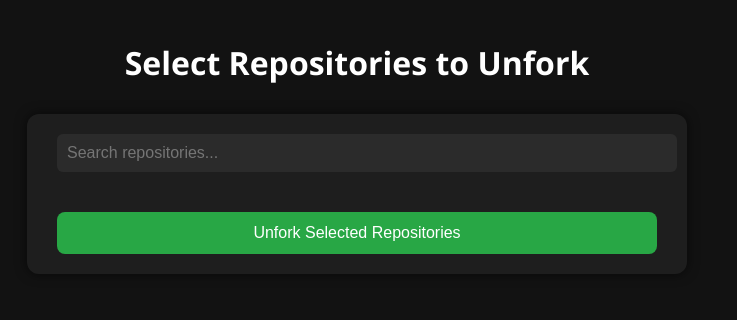
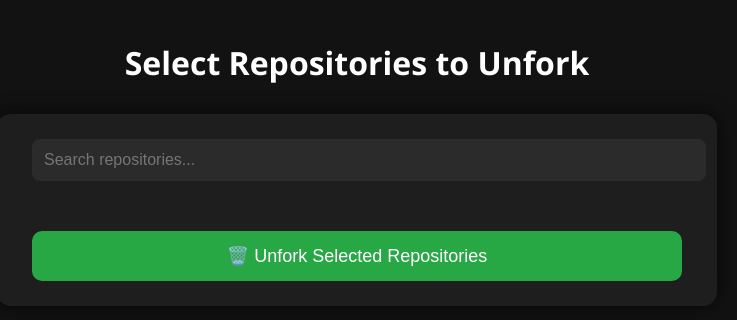
Before and after one commit to NarmalaSk/Unfork, a FastAPI app: template templates/repos.html in a window 1280 px wide. Shown: the top 320 px of the page, without its empty margins (283-1020 px from the left). Run offline with FastAPI, Linux system fonts and the light colour scheme; the template is opened without the code that fills it, so the values that code supplies are empty.

Commit message:
Update repos.html

```diff
--- a/templates/repos.html
+++ b/templates/repos.html
@@ -14,23 +14,25 @@
         h1 {
             text-align: center;
             color: #ffffff;
+            margin-bottom: 30px;
         }
 
         form {
-            max-width: 600px;
-            margin: 30px auto;
+            max-width: 650px;
+            margin: 0 auto;
             background: #1e1e1e;
-            padding: 20px 30px;
-            border-radius: 12px;
-            box-shadow: 0 0 12px rgba(0,0,0,0.6);
+            padding: 25px 35px;
+            border-radius: 14px;
+            box-shadow: 0 0 20px rgba(0,0,0,0.7);
+            animation: fadeIn 0.7s ease;
         }
 
         .search-bar {
             width: 100%;
-            padding: 10px;
-            margin-bottom: 20px;
+            padding: 12px;
+            margin-bottom: 25px;
             border: none;
-            border-radius: 6px;
+            border-radius: 8px;
             background-color: #2b2b2b;
             color: #f1f1f1;
             font-size: 16px;
@@ -39,40 +41,77 @@
         .repo-item {
             display: flex;
             align-items: center;
-            padding: 10px 0;
+            padding: 12px 0;
             border-bottom: 1px solid #333;
+            transition: background-color 0.2s;
         }
 
         .repo-item:last-child {
             border-bottom: none;
         }
 
+        .repo-item:hover {
+            background-color: #252525;
+        }
+
         .repo-item input {
-            margin-right: 12px;
-            transform: scale(1.2);
+            margin-right: 14px;
+            transform: scale(1.3);
         }
 
         button {
             display: block;
             width: 100%;
-            padding: 12px;
-            margin-top: 20px;
+            padding: 14px;
+            margin-top: 25px;
             background-color: #28a745;
             color: #fff;
             border: none;
-            border-radius: 8px;
-            font-size: 16px;
+            border-radius: 10px;
+            font-size: 18px;
             cursor: pointer;
-            transition: background-color 0.3s ease;
+            transition: background-color 0.3s ease, transform 0.2s;
         }
 
         button:hover {
             background-color: #218838;
+            transform: scale(1.03);
+        }
+
+        @keyframes fadeIn {
+            from { opacity: 0; transform: translateY(-10px); }
+            to   { opacity: 1; transform: translateY(0); }
+        }
+
+        /* Toast styles */
+        #toast {
+            visibility: hidden;
+            min-width: 280px;
+            background-color: #e63946;
+            color: #fff;
+            text-align: center;
+            border-radius: 8px;
+            padding: 16px;
+            position: fixed;
+            z-index: 999;
+            left: 50%;
+            bottom: 30px;
+            font-size: 16px;
+            transform: translateX(-50%);
+            opacity: 0;
+            transition: opacity 0.5s, bottom 0.5s;
+        }
+
+        #toast.show {
+            visibility: visible;
+            opacity: 1;
+            bottom: 50px;
         }
 
     </style>
 </head>
 <body>
+
     <h1>Select Repositories to Unfork</h1>
 
     <form method="post" action="/delete_repos">
@@ -90,25 +129,44 @@
 
         <input type="hidden" name="access_token" value="{{ token }}">
 
-        <button type="submit">Unfork Selected Repositories</button>
+        <button type="submit">🗑️ Unfork Selected Repositories</button>
     </form>
+
+    <!-- Toast notification -->
+    <div id="toast"></div>
 
     <script>
         const searchInput = document.getElementById('searchInput');
         const repoList = document.getElementById('repoList');
         const repoItems = repoList.getElementsByClassName('repo-item');
+        const form = document.querySelector("form");
 
+        // Filter functionality
         searchInput.addEventListener('keyup', function() {
             const filter = searchInput.value.toLowerCase();
             Array.from(repoItems).forEach(item => {
                 const text = item.textContent.toLowerCase();
-                if (text.includes(filter)) {
-                    item.style.display = '';
-                } else {
-                    item.style.display = 'none';
-                }
+                item.style.display = text.includes(filter) ? '' : 'none';
             });
         });
+
+        // Toast display
+        function showToast(message) {
+            const toast = document.getElementById("toast");
+            toast.textContent = message;
+            toast.className = "show";
+            setTimeout(() => { toast.className = toast.className.replace("show", ""); }, 3000);
+        }
+
+        // Prevent form submit without selection
+        form.addEventListener("submit", function(event) {
+            const checked = document.querySelectorAll('input[name="repo_names"]:checked');
+            if (checked.length === 0) {
+                event.preventDefault();
+                showToast("⚠️ Please select at least one repository to unfork.");
+            }
+        });
     </script>
+
 </body>
 </html>
```
